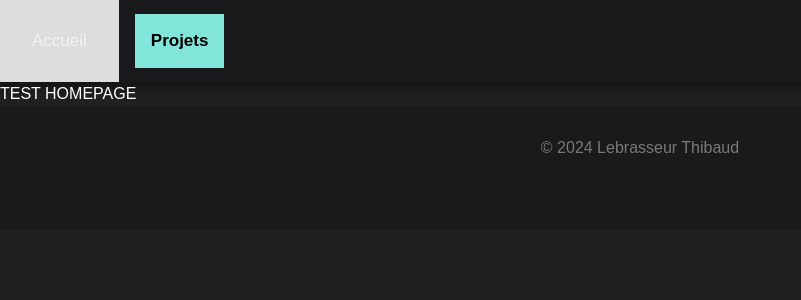
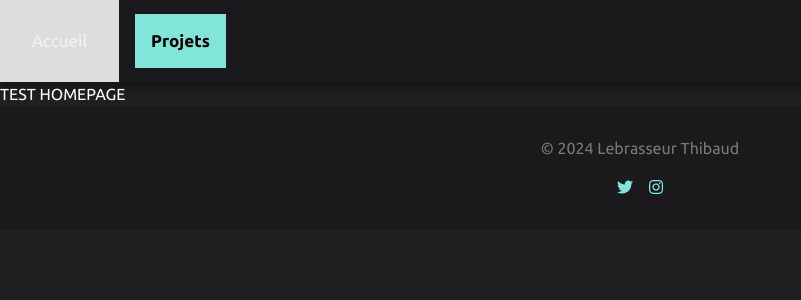
Before and after one commit to TheHangel/hangel-dev, a Vue app: page / in a window 1280 px wide. Shown: the top 300 px of the page, without its empty margins (0-801 px from the left). Built offline with nearby package versions, Linux system fonts and the light colour scheme.

Commit message:
police ubuntu, feltching table+dossier minecraft dans projects

```diff
--- a/index.html
+++ b/index.html
@@ -4,7 +4,10 @@
     <meta charset="UTF-8">
     <link rel="icon" href="/favicon.ico">
     <meta name="viewport" content="width=device-width, initial-scale=1.0">
-    <title>Vite App</title>
+    <link rel="stylesheet" href="https://cdnjs.cloudflare.com/ajax/libs/font-awesome/5.15.3/css/all.min.css" integrity="sha512-iBBXm8fW90+nuLcSKlbmrPcLa0OT92xO1BIsZ+ywDWZCvqsWgccV3gFoRBv0z+8dLJgyAHIhR35VZc2oM/gI1w==" crossorigin="anonymous" referrerpolicy="no-referrer" />
+    <link rel="preconnect" href="https://fonts.googleapis.com">
+    <link rel="preconnect" href="https://fonts.gstatic.com" crossorigin>
+    <link href="https://fonts.googleapis.com/css2?family=Ubuntu:ital,wght@0,300;0,400;0,500;0,700;1,300;1,400;1,500;1,700&display=swap" rel="stylesheet">    <title>Portfolio de Thibaud Lebrasseur</title>
   </head>
   <body>
     <div id="app"></div>
--- a/src/assets/style.css
+++ b/src/assets/style.css
@@ -23,7 +23,7 @@ body{
     background-position: center;
     display: flex;
     flex-direction: column;
-    font-family: 'Readex Pro', sans-serif;
+    font-family: "Ubuntu", sans-serif;
     height: 100vh;
 
     display: flex;
--- a/src/router/index.js
+++ b/src/router/index.js
@@ -20,7 +20,7 @@ const router = createRouter({
         {
           path: 'the-fletching-table-mod',
           name: 'the-fletching-table-mod',
-          component: () => import('@/views/minecraft/TheFletchingTableMod.vue')
+          component: () => import('@/views/projects/minecraft/TheFletchingTableMod.vue')
         }
       ]
     },
```
Also changed, not shown: src/views/projects/minecraft/TheFletchingTableMod.vue (renamed from src/views/minecraft/TheFletchingTableMod.vue), 1 other file (tests, documents, lock files or other folders).
